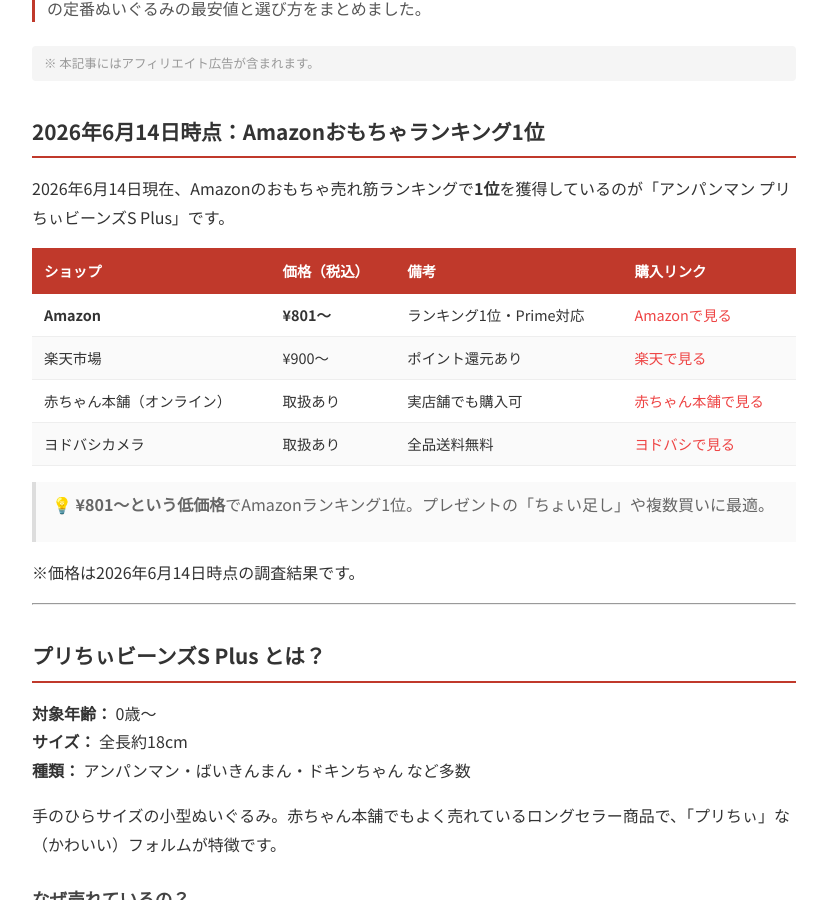
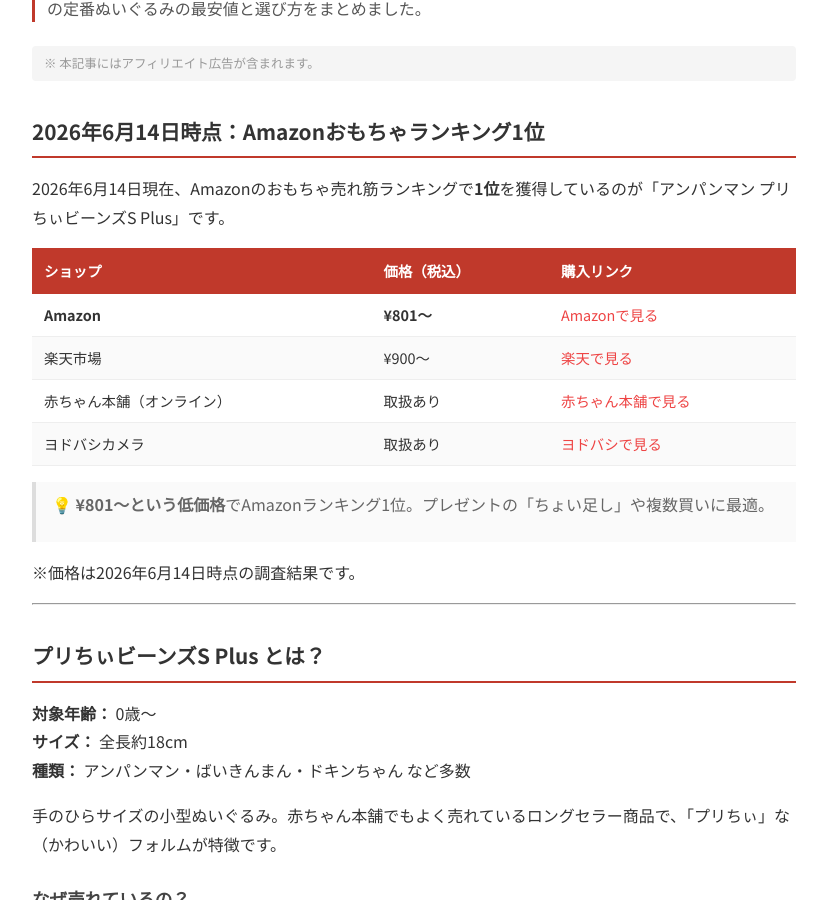
Before and after one commit to odeokuribit/affiliate-blog, a Jekyll site: the page built from _posts/2026-06-14-anpanman-prichii-beans.md, in a window 1280 px wide and 900 px high, scrolled down 335 px. Shown: the whole window, without its empty margins (226-1053 px from the left). Built offline with Jekyll 4.4.1, drawn with Linux system fonts in a browser that asks for light colours.

Commit message:
?????: ????????

```diff
--- a/_posts/2026-06-14-anpanman-prichii-beans.md
+++ b/_posts/2026-06-14-anpanman-prichii-beans.md
@@ -12,12 +12,12 @@
 
 2026年6月14日現在、Amazonのおもちゃ売れ筋ランキングで**1位**を獲得しているのが「アンパンマン プリちぃビーンズS Plus」です。
 
-| ショップ | 価格（税込） | 備考 | 購入リンク |
-|---|---|---|---|
-| **Amazon** | **¥801〜** | ランキング1位・Prime対応 | [Amazonで見る](https://www.amazon.co.jp/dp/B00D39GTLE) |
-| 楽天市場 | ¥900〜 | ポイント還元あり | [楽天で見る](https://search.rakuten.co.jp/search/mall/%E3%83%97%E3%83%AA%E3%81%A1%E3%81%83%E3%83%93%E3%83%BC%E3%83%B3%E3%82%BA/) |
-| 赤ちゃん本舗（オンライン） | 取扱あり | 実店舗でも購入可 | [赤ちゃん本舗で見る](https://www.akachan.jp/shopping/search.html?q=%E3%83%97%E3%83%AA%E3%81%A1%E3%81%83%E3%83%93%E3%83%BC%E3%83%B3%E3%82%BA) |
-| ヨドバシカメラ | 取扱あり | 全品送料無料 | [ヨドバシで見る](https://www.yodobashi.com/?word=%E3%82%A2%E3%83%B3%E3%83%91%E3%83%B3%E3%83%9E%E3%83%B3+%E3%83%97%E3%83%AA%E3%81%A1%E3%81%83%E3%83%93%E3%83%BC%E3%83%B3%E3%82%BA) |
+| ショップ | 価格（税込） | 購入リンク |
+|---|---|---|
+| **Amazon** | **¥801〜** | [Amazonで見る](https://www.amazon.co.jp/dp/B00D39GTLE) |
+| 楽天市場 | ¥900〜 | [楽天で見る](https://search.rakuten.co.jp/search/mall/%E3%83%97%E3%83%AA%E3%81%A1%E3%81%83%E3%83%93%E3%83%BC%E3%83%B3%E3%82%BA/) |
+| 赤ちゃん本舗（オンライン） | 取扱あり | [赤ちゃん本舗で見る](https://www.akachan.jp/shopping/search.html?q=%E3%83%97%E3%83%AA%E3%81%A1%E3%81%83%E3%83%93%E3%83%BC%E3%83%B3%E3%82%BA) |
+| ヨドバシカメラ | 取扱あり | [ヨドバシで見る](https://www.yodobashi.com/?word=%E3%82%A2%E3%83%B3%E3%83%91%E3%83%B3%E3%83%9E%E3%83%B3+%E3%83%97%E3%83%AA%E3%81%A1%E3%81%83%E3%83%93%E3%83%BC%E3%83%B3%E3%82%BA) |
 
 > 💡 **¥801〜という低価格**でAmazonランキング1位。プレゼントの「ちょい足し」や複数買いに最適。
 
```
